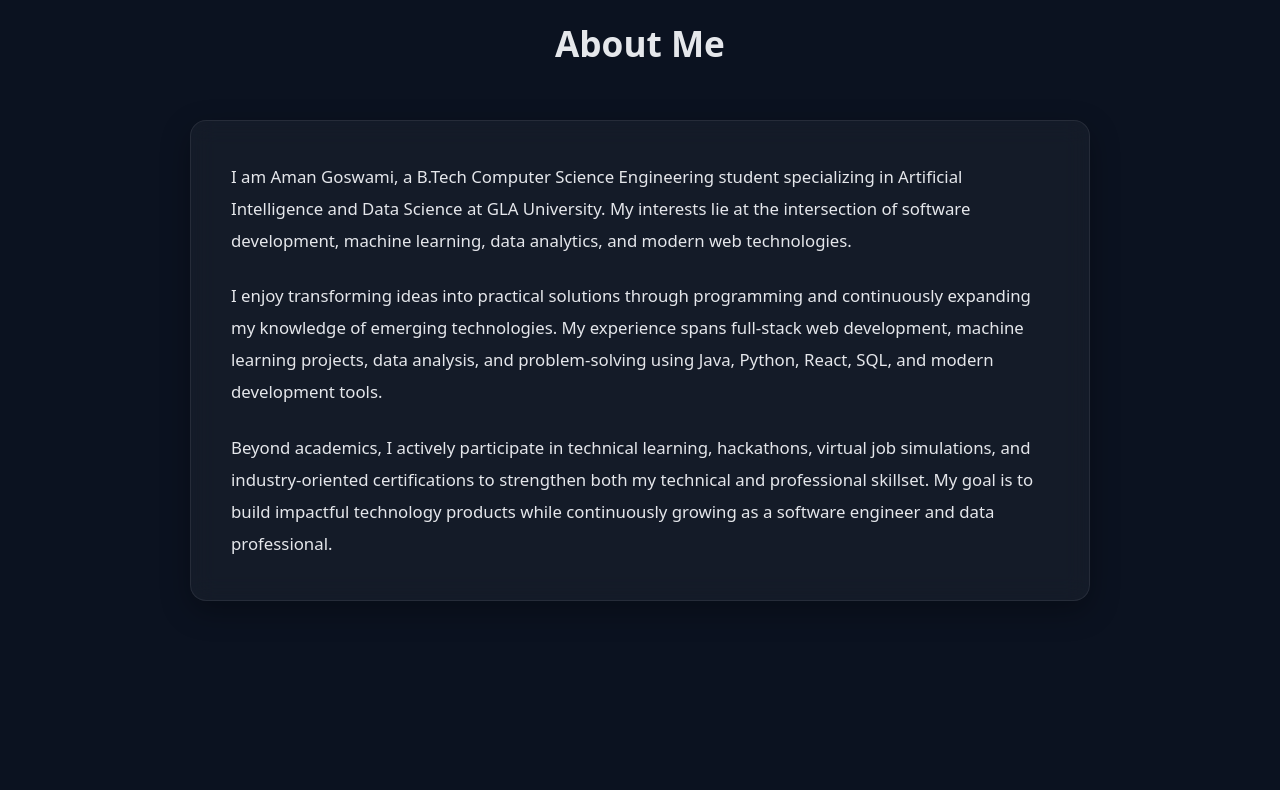
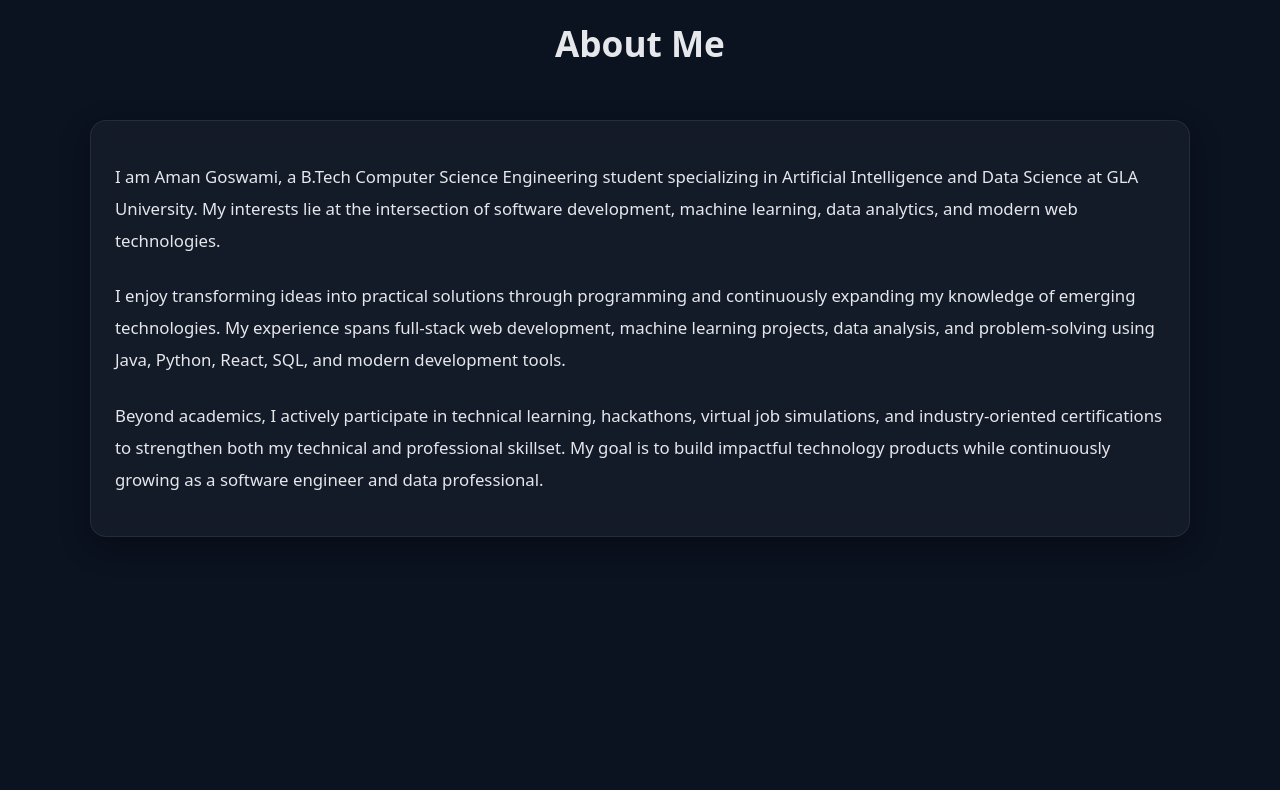
Before and after one commit to CrimsonCode-X/portfolio, a React (Vite) app: page / in a window 1280 px wide. Shown: the part 940-1730 px from the top of the page. Built offline with nearby package versions, Linux system fonts and the light colour scheme.

Commit message:
CSS improved

```diff
--- a/src/styles/global.css
+++ b/src/styles/global.css
@@ -1,4 +1,3 @@
-
 /* =========================
    RESET
 ========================= */
@@ -107,6 +106,9 @@ body {
   backdrop-filter: blur(12px);
   box-shadow: 0 10px 30px rgba(0, 0, 0, 0.3);
   transition: all 0.3s ease;
+  max-width: 1100px;
+  padding-left: 1.5rem;
+  padding-right: 1.5rem;
 }
 
 .glass-card:hover {
```
